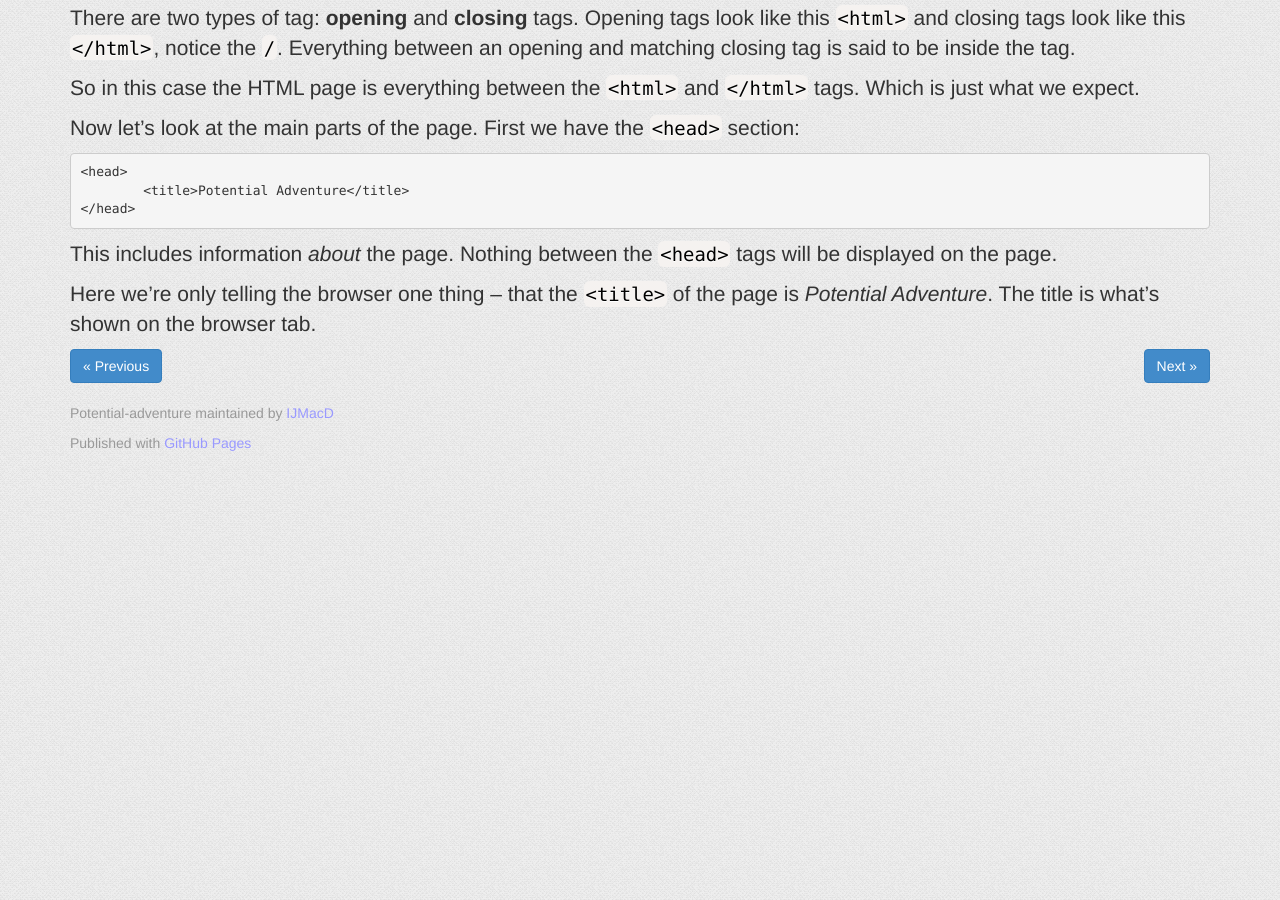
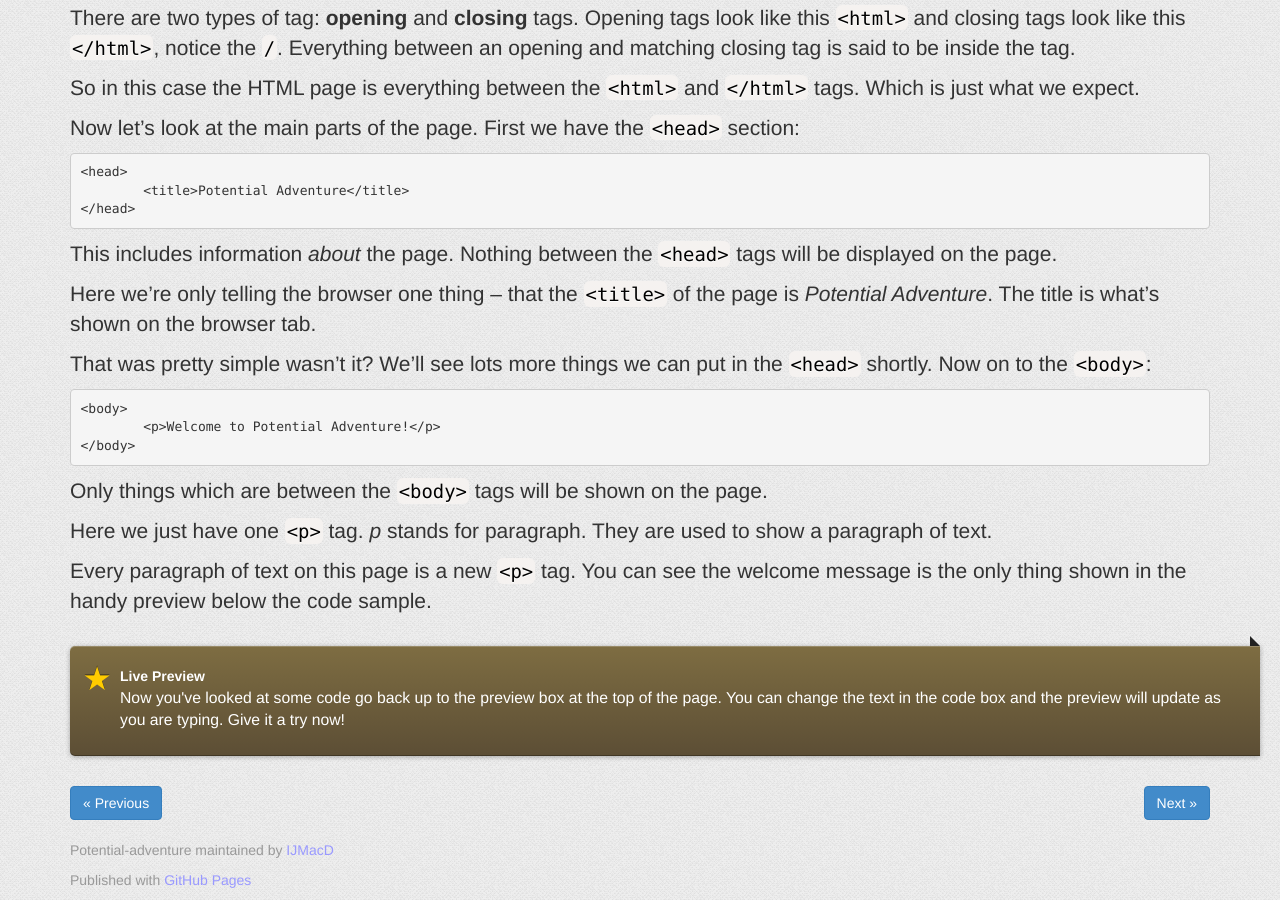
Before and after one commit to IJMacD/potential-adventure, a Jekyll site: the page built from lesson01/index.md, in a window 1280 px wide and 900 px high, scrolled down 617 px. Built offline with Jekyll 4.4.1, drawn with Linux system fonts in a browser that asks for light colours.

Commit message:
Describe body tag in Lesson01

```diff
--- a/lesson01/index.md
+++ b/lesson01/index.md
@@ -46,3 +46,24 @@ This includes information *about* the page. Nothing between the `<head>` tags wi
 
 Here we're only telling the browser one thing &ndash; that the `<title>` of the page is
 *Potential Adventure*. The title is what's shown on the browser tab.
+
+That was pretty simple wasn't it? We'll see lots more things we can put in the `<head>` shortly. Now on to the
+`<body>`:
+
+	<body>
+		<p>Welcome to Potential Adventure!</p>
+	</body>
+
+Only things which are between the `<body>` tags will be shown on the page.
+
+Here we just have one `<p>` tag. *p* stands for paragraph. They are used to show a paragraph of text.
+
+Every paragraph of text on this page is a new `<p>` tag. You can see the welcome message is the only thing shown
+in the handy preview below the code sample.
+
+<div class="note note-pro">
+	<h5>Live Preview</h5>
+	<p>Now you've looked at some code go back up to the preview box at the top of the page.
+	You can change the text in the code box and the preview will update as you are typing.
+	Give it a try now!</p>
+</div>
```
